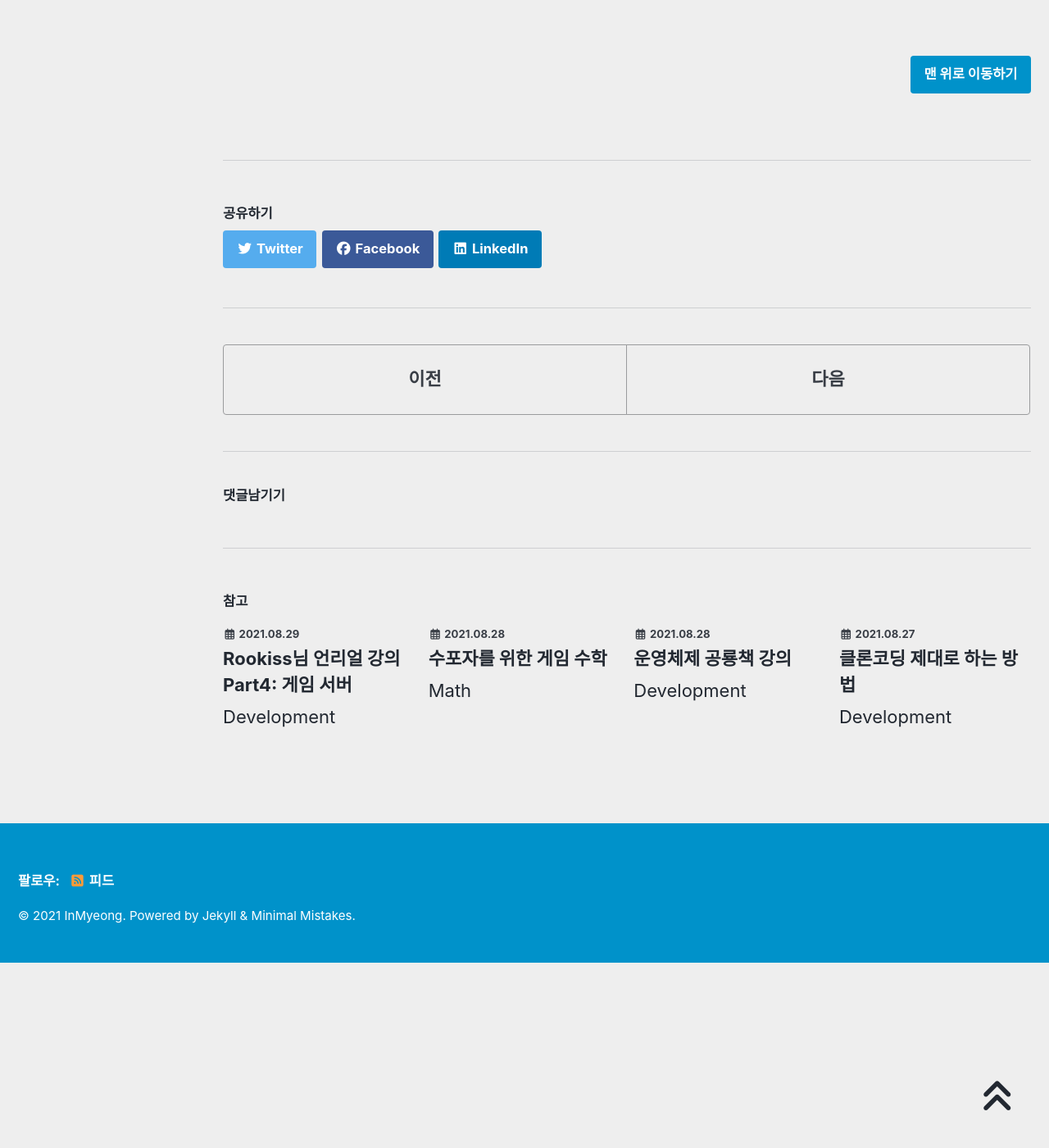
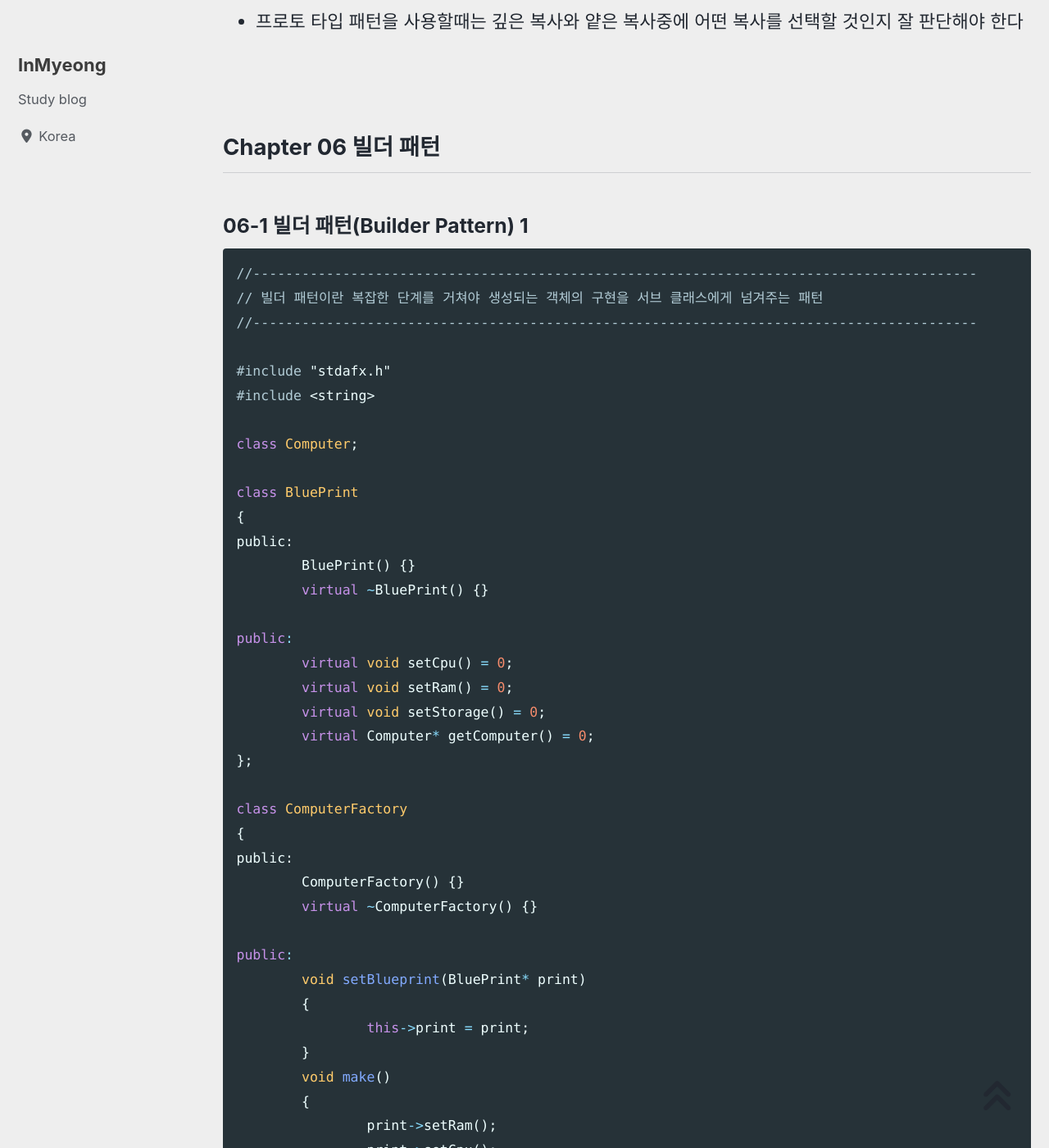
Before and after one commit to devMyeong/devMyeong.github.io, a Jekyll site: the page built from _posts/design-pattern/2021-08-25-design-pattern.md, in a window 1280 px wide and 1400 px high, scrolled down 18299 px. Shown: the whole window at 82% size. Built offline with Jekyll 4.4.1, drawn with Linux system fonts in a browser that asks for light colours; cached includes are drawn as plain includes; nearby versions of some CDN libraries; some web fonts are replaced; comment, search, counter and statistics services are not loaded; before the commit the page ends 19473 px from its top, so only the background shows below that; some of the changed text lies outside the part shown.

Commit message:
update dp chapter 06-1

````diff
--- a/_posts/design-pattern/2021-08-25-design-pattern.md
+++ b/_posts/design-pattern/2021-08-25-design-pattern.md
@@ -602,4 +602,164 @@ void main(void)
 
 <br>
 
+## Chapter 06 빌더 패턴
+
+### 06-1 빌더 패턴(Builder Pattern) 1
+
+```cpp
+//-----------------------------------------------------------------------------------------
+// 빌더 패턴이란 복잡한 단계를 거쳐야 생성되는 객체의 구현을 서브 클래스에게 넘겨주는 패턴
+//-----------------------------------------------------------------------------------------
+
+#include "stdafx.h"
+#include <string>
+
+class Computer;
+
+class BluePrint
+{
+public:
+	BluePrint() {}
+	virtual ~BluePrint() {}
+
+public:
+	virtual void setCpu() = 0;
+	virtual void setRam() = 0;
+	virtual void setStorage() = 0;
+	virtual Computer* getComputer() = 0;
+};
+
+class ComputerFactory
+{
+public:
+	ComputerFactory() {}
+	virtual ~ComputerFactory() {}
+
+public:
+	void setBlueprint(BluePrint* print)
+	{
+		this->print = print;
+	}
+	void make()
+	{
+		print->setRam();
+		print->setCpu();
+		print->setStorage();
+	}
+
+	Computer* getComputer()
+	{
+		return print->getComputer();
+	}
+
+private:
+	BluePrint* print;
+};
+
+class Computer
+{
+public:
+	Computer(string cpu, string ram, string storage) : cpu(cpu), ram(ram), storage(storage)
+	{
+	}
+	virtual ~Computer() {}
+
+public:
+	string getCpu()
+	{
+		return cpu;
+	}
+	void setCpu(string cpu)
+	{
+		this->cpu = cpu;
+	}
+	string getRam()
+	{
+		return ram;
+	}
+	void setRam(string ram)
+	{
+		this->ram = ram;
+	}
+	string getStorage()
+	{
+		return storage;
+	}
+	void setStorage(string storage)
+	{
+		this->storage = storage;
+	}
+	string toString()
+	{
+		return cpu + ", " + ram + ", " + storage;
+	}
+
+private:
+	string cpu;
+	string ram;
+	string storage;
+};
+
+class LgGramBlueprint : public BluePrint
+{
+public:
+	LgGramBlueprint() { }
+	virtual ~LgGramBlueprint() { }
+
+public:
+
+
+	// BluePrint을(를) 통해 상속됨
+	virtual void setCpu() override
+	{
+		cpu = "i7";
+	}
+
+	virtual void setRam() override
+	{
+		ram = "8g";
+	}
+
+	virtual void setStorage() override
+	{
+		storage = "SSD 256";
+	}
+
+	virtual Computer* getComputer()
+	{
+		return new Computer(cpu, ram, storage);
+	}
+
+private:
+	string cpu;
+	string ram;
+	string storage;
+
+};
+
+void main(void)
+{
+	ComputerFactory* factory = new ComputerFactory();
+
+	// 팩토리에 LgGramBlueprint라는 설계도를 넣어준다
+	factory->setBlueprint(new LgGramBlueprint());
+
+	// 설계도를 바탕으로 만든다
+	factory->make();
+
+	// 만들어진 결과값을 가지고 온다
+	Computer* computer = factory->getComputer();
+
+	cout << computer->toString() << endl;
+
+	delete factory;
+	factory = nullptr;
+
+	delete computer;
+	computer = nullptr;
+}
+```
+
+<br>
+
 [맨 위로 이동하기](#){: .btn .btn--primary }{: .align-right}
````
